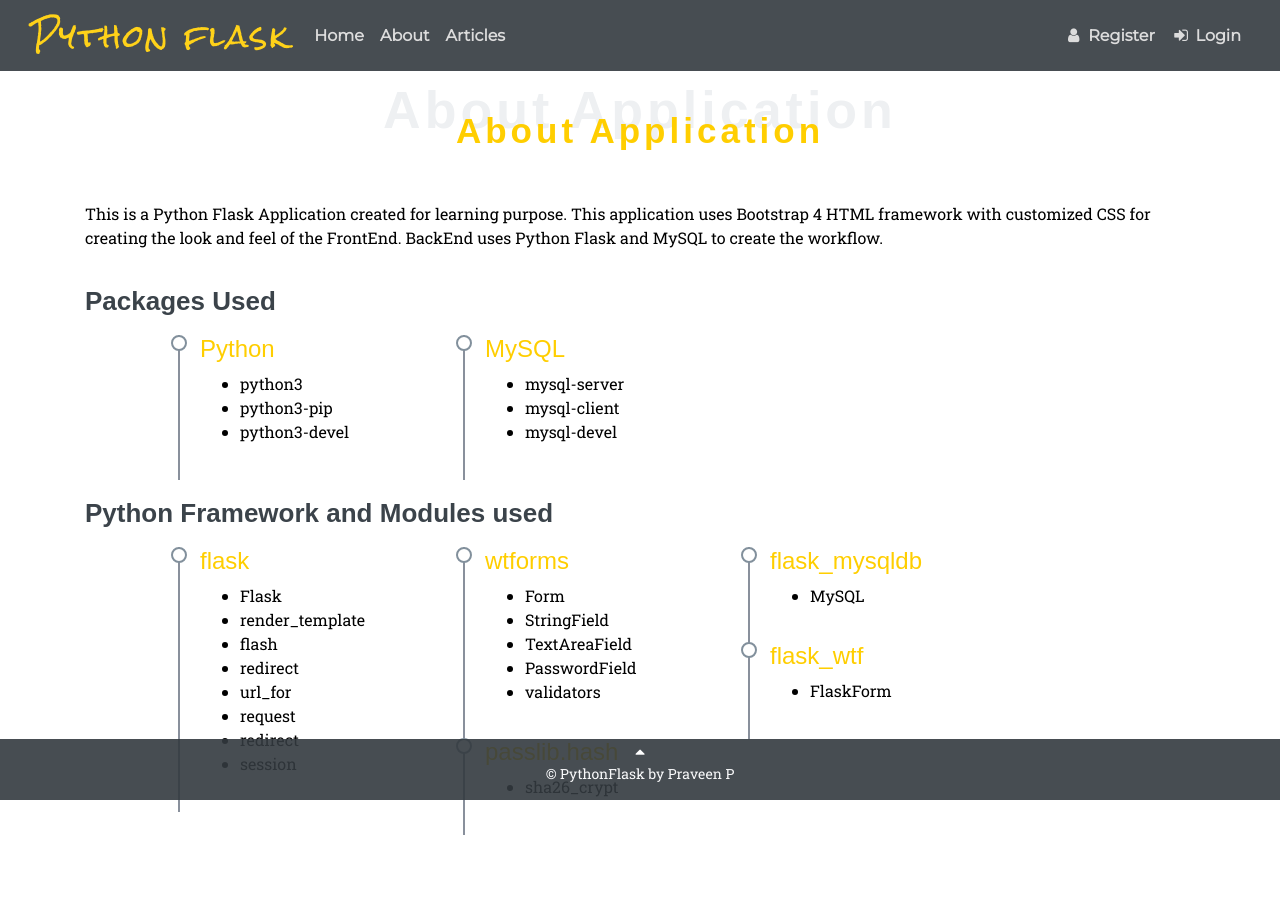
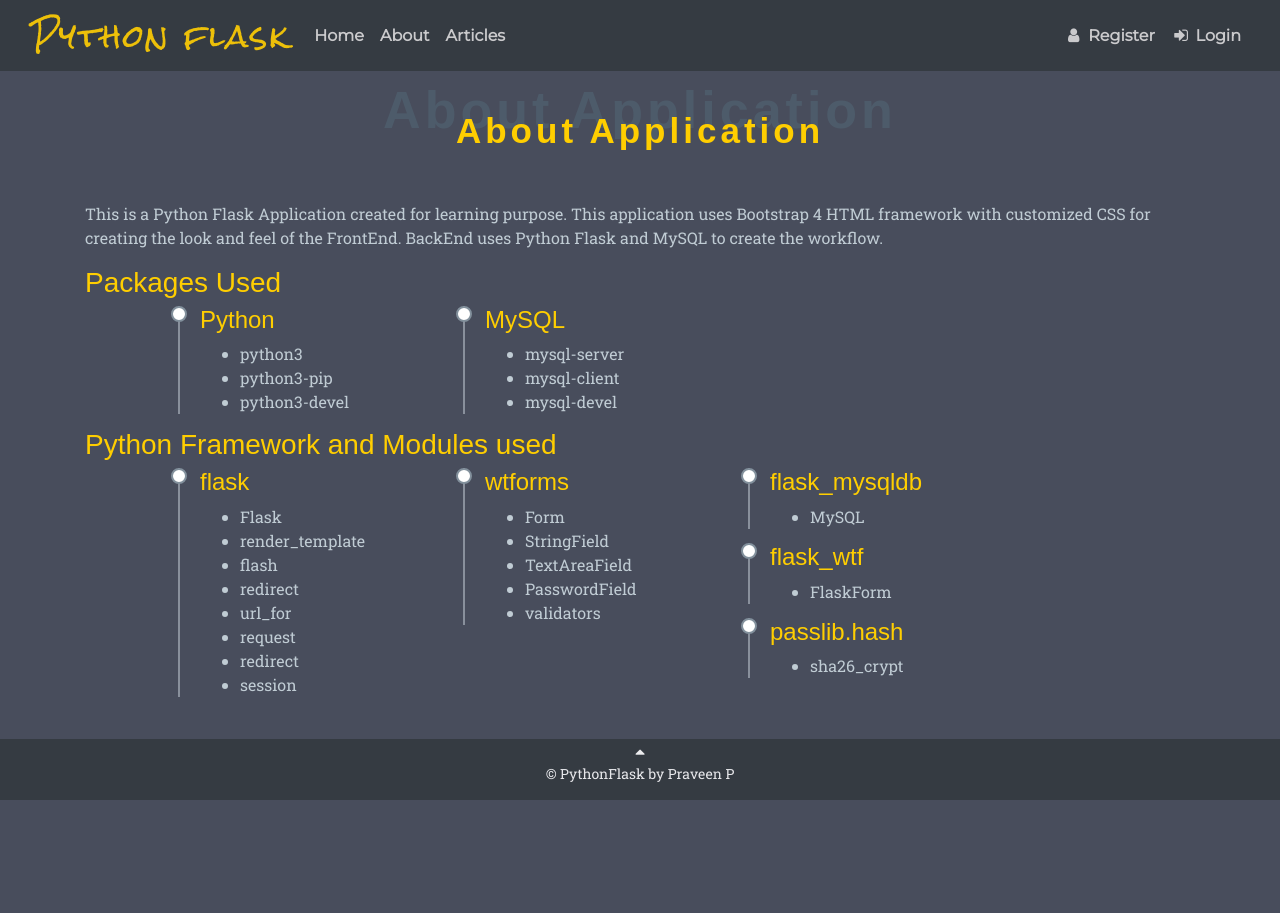
Before and after one commit to praveenprabha/pythonflask-mysql-articles, a Flask app: page /about in a window 1280 px wide. After the commit the page ends 800 px from the top, so only its background shows below. Run offline with Flask 2, Linux system fonts and the light colour scheme; some libraries are stand-ins or nearby versions; some web fonts are replaced.

Commit message:
changes in custom.css and about.html page

```diff
--- a/static/css/custom.css
+++ b/static/css/custom.css
@@ -5,11 +5,13 @@
 body {
   font-family: 'Roboto Slab', serif;
   /* font-family: 'Raleway', sans-serif; */
-  /* background-color: #484d5c; */
-  background-color: #fff;
-  /* color: #c0ccd4; */
-  color: #000000;
+  background-color: #484d5c;
+  /* background-color: #fff; */
+  color: #c0ccd4;
+  /* color: #000000; */
 }
+
+
 
 h1, h2, h3, h4, h5, h6 {
   /* font-family: 'Montserrat', sans-serif; */
@@ -27,11 +29,11 @@ section {
   position: relative;
 }
 
-#about {
+/* #about {
   width: 100%;
   height: 100vh;
   position: relative;
-}
+} */
 
 #articles {
   width: 100%;
@@ -83,7 +85,9 @@ section {
 .section-title span {
   position: absolute;
   top: 30px;
-  color: #eef0f2;
+  /* color: #eef0f2; */
+  color: #536a79;
+  opacity: 0.5;
   left: 0;
   right: 0;
   z-index: 1;
@@ -121,7 +125,12 @@ section {
   padding-left: 15px;
 }
 
-.resume, .resume-title {
+/* #about {
+  color: #3b434a;
+  /* font: inherit; */
+} */
+
+.about, .about-heading {
   font-size: 26px;
   font-weight: 700;
   margin-top: 20px;
@@ -130,14 +139,24 @@ section {
 }
 
 
-.resume, .resume-item {
-  padding: 0 0 20px 20px;
+.about, .about-item {
+  padding: 0 0 0 20px;
   margin: -2px;
   border-left: 2px solid #89909c;
   position: relative;
 }
 
-.resume-item::before {
+ /* .about-item h1,
+ .about-item h2,
+ .about-item h3,
+ .about-item h4,
+ .about-item h5,
+ .about-item h6 {
+  color: #3b434a;
+  font-weight: bold;
+} */
+
+.about-item::before {
   content: "";
   position: absolute;
   width: 16px;
@@ -159,6 +178,21 @@ section {
 
 .bg-dark{
   background-color: #22262a;
+}
+
+
+.list-group-item {
+  background-color: #484d5c;
+}
+
+.list-group-item-action {
+  color: #c0ccd4;
+}
+
+.list-group-item:focus,
+.list-group-item:hover{
+  background-color: #656c81;
+  color: #ffffff;
 }
 
 
--- a/templates/about.html
+++ b/templates/about.html
@@ -13,12 +13,12 @@
 
 <div class="row">
   <div class="col-lg-12">
-    <h3 class="resume-title">Packages Used</h3>
+    <h3 class="about-heading">Packages Used</h3>
   </div>
   <div class="col-lg-1">
   </div>
   <div class="col-lg-3">
-    <div class="resume-item">
+    <div class="about-item">
       <h4>Python</h4>
       <ul>
         <li>python3</li>
@@ -28,7 +28,7 @@
     </div>
   </div>
   <div class="col-lg-3">
-    <div class="resume-item">
+    <div class="about-item">
       <h4>MySQL</h4>
       <ul>
         <li>mysql-server</li>
@@ -43,12 +43,12 @@
 
 <div class="row">
   <div class="col-lg-12">
-    <h3 class="resume-title">Python Framework and Modules used</h3>
+    <h3 class="about-heading">Python Framework and Modules used</h3>
   </div>
   <div class="col-lg-1">
   </div>
   <div class="col-sm-3">
-    <div class="resume-item">
+    <div class="about-item">
       <h4>flask</h4>
       <ul>
         <li>Flask</li>
@@ -63,7 +63,7 @@
     </div>
   </div>
   <div class="col-lg-3">
-    <div class="resume-item">
+    <div class="about-item">
       <h4>wtforms</h4>
       <ul>
         <li>Form</li>
@@ -73,36 +73,35 @@
         <li>validators</li>
       </ul>
     </div>
-    <div class="resume-item">
+  </div>
+  <div class="col-lg-3">
+    <div class="about-item">
+      <h4>flask_mysqldb</h4>
+      <ul>
+        <li>MySQL</li>
+      </ul>
+    </div>
+    <div class="about-item">
+      <h4>flask_wtf</h4>
+      <ul>
+        <li>FlaskForm</li>
+      </ul>
+    </div>
+    <div class="about-item">
       <h4>passlib.hash</h4>
       <ul>
         <li>sha26_crypt</li>
       </ul>
     </div>
   </div>
-  <div class="col-lg-3">
-    <div class="resume-item">
-      <h4>flask_mysqldb</h4>
-      <ul>
-        <li>MySQL</li>
-      </ul>
-    </div>
-    <div class="resume-item">
-      <h4>flask_wtf</h4>
-      <ul>
-        <li>FlaskForm</li>
-      </ul>
-    </div>
-
-  </div>
 </div>
 
 <!--
 
   <div class="col-lg-3">
-    <h3 class="resume-title">Modules and FrameWork Used</h3>
+    <h3 class="about-heading">Modules and FrameWork Used</h3>
 
-      <div class="resume-item">
+      <div class="about-item">
         <h4>wtforms</h4>
         <ul>
           <li>Form</li>
@@ -112,7 +111,7 @@
           <li>validators</li>
         </ul>
       </div>
-      <div class="resume-item">
+      <div class="about-item">
         <h4>passlib.hash</h4>
         <ul>
           <li>sha26_crypt</li>
```
